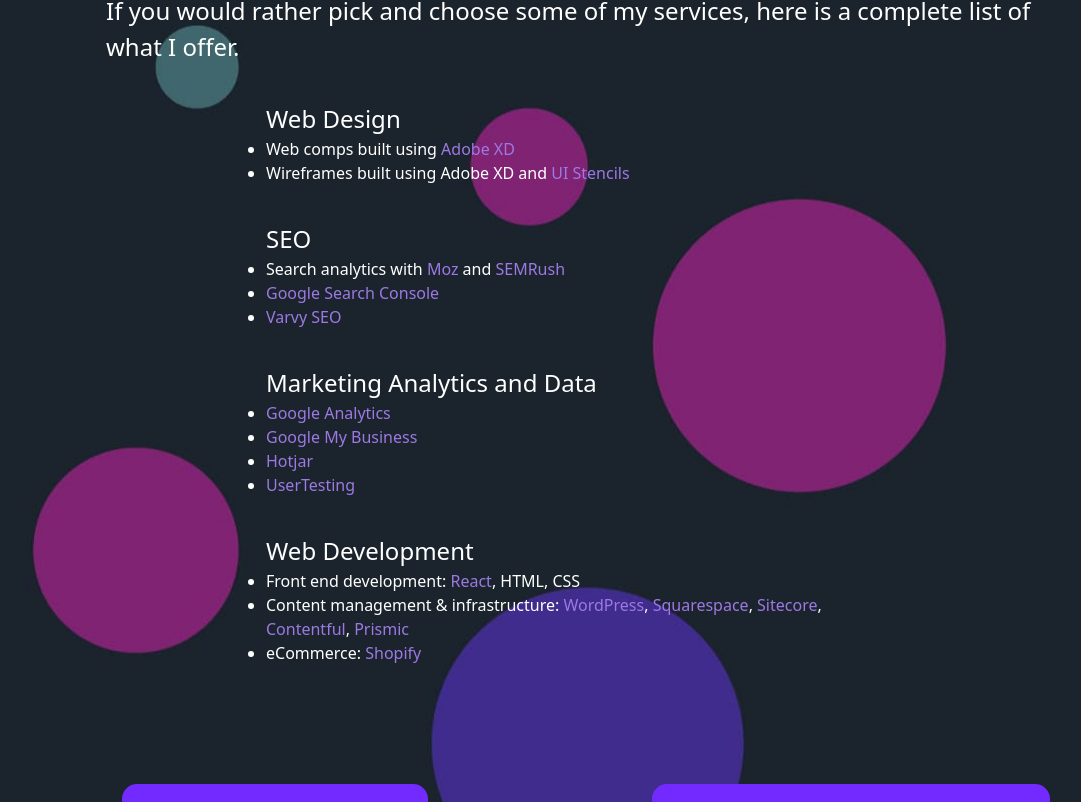
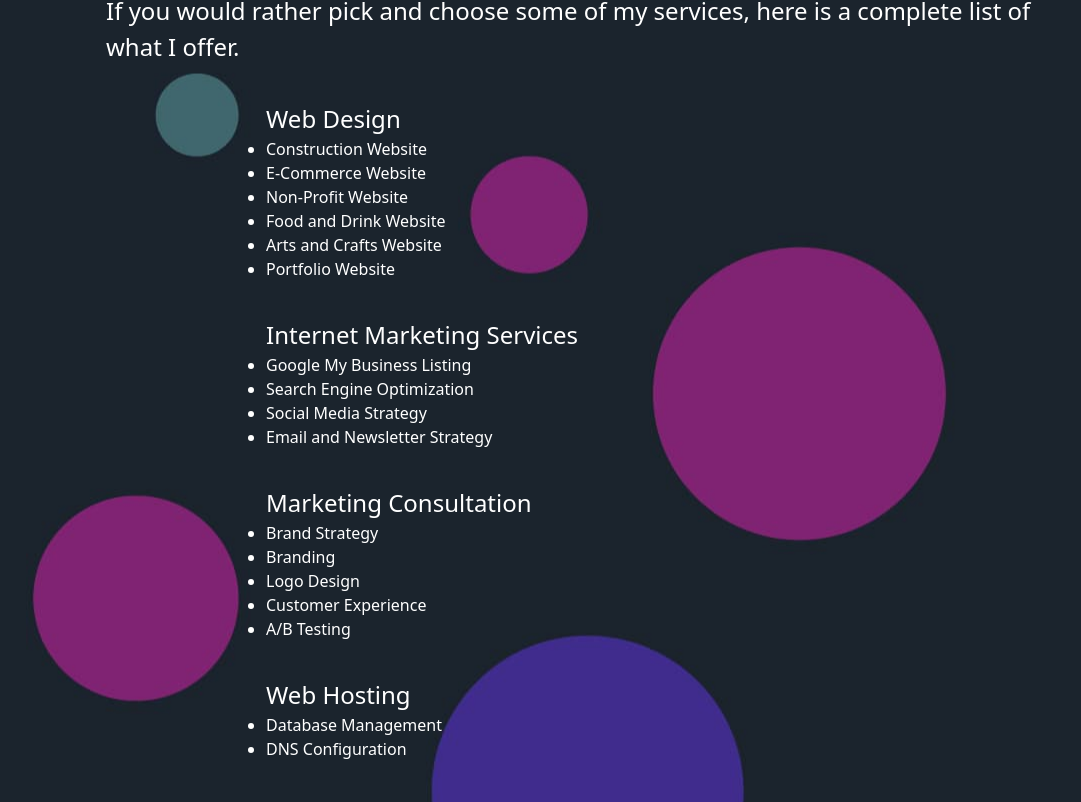
Before and after one commit to jbentley10/header-in-nextjs, a Next.js app: page /services in a window 1280 px wide. Shown: the part 1558-2360 px from the top of the page, without its empty margins (54-1135 px from the left). Built offline with nearby package versions, Linux system fonts and the light colour scheme.

Commit message:
Updated services to match the products listed on my Google My Business page.

```diff
--- a/pages/services.js
+++ b/pages/services.js
@@ -99,30 +99,35 @@
             <p>&nbsp;</p>
             <p className="text-white lg:w-4/6 m-auto">Web Design</p>
             <ul className="list-disc">
-              <li className="text-white lg:w-4/6 m-auto">Web comps built using <a href="https://www.adobe.com/products/xd/details.html" target="_blank" className="text-link-purple hover:text-link-purple-darker cursor-pointer">Adobe XD</a></li>
-              <li className="text-white lg:w-4/6 m-auto">Wireframes built using Adobe XD and <a href="https://www.uistencils.com/" target="_blank" className="text-link-purple hover:text-link-purple-darker cursor-pointer">UI Stencils</a></li>
+              <li className="text-white lg:w-4/6 m-auto">Construction Website</li>
+              <li className="text-white lg:w-4/6 m-auto">E-Commerce Website</li>
+              <li className="text-white lg:w-4/6 m-auto">Non-Profit Website</li>
+              <li className="text-white lg:w-4/6 m-auto">Food and Drink Website</li>
+              <li className="text-white lg:w-4/6 m-auto">Arts and Crafts Website</li>
+              <li className="text-white lg:w-4/6 m-auto">Portfolio Website</li>
             </ul>
             <p>&nbsp;</p>
-            <p className="text-white lg:w-4/6 m-auto">SEO</p>
+            <p className="text-white lg:w-4/6 m-auto">Internet Marketing Services</p>
             <ul className="list-disc">
-              <li className="text-white lg:w-4/6 m-auto">Search analytics with <a href="https://www.moz.com" target="_blank" className="text-link-purple hover:text-link-purple-darker cursor-pointer">Moz</a> and <a href="https://www.semrush.com/" target="_blank" className="text-link-purple hover:text-link-purple-darker cursor-pointer">SEMRush</a></li>
-              <li className="text-white lg:w-4/6 m-auto"><a href="https://search.google.com/search-console/about" target="_blank" className="text-link-purple hover:text-link-purple-darker cursor-pointer">Google Search Console</a></li>
-              <li className="text-white lg:w-4/6 m-auto"><a href="https://varvy.com/" target="_blank" className="text-link-purple hover:text-link-purple-darker cursor-pointer">Varvy SEO</a></li>
+              <li className="text-white lg:w-4/6 m-auto">Google My Business Listing</li>
+              <li className="text-white lg:w-4/6 m-auto">Search Engine Optimization</li>
+              <li className="text-white lg:w-4/6 m-auto">Social Media Strategy</li>
+              <li className="text-white lg:w-4/6 m-auto">Email and Newsletter Strategy</li>
             </ul>
             <p>&nbsp;</p>
-            <p className="text-white lg:w-4/6 m-auto">Marketing Analytics and Data</p>
+            <p className="text-white lg:w-4/6 m-auto">Marketing Consultation</p>
             <ul className="list-disc">
-              <li className="text-white lg:w-4/6 m-auto"><a href="https://marketingplatform.google.com/about/analytics/" target="_blank" className="text-link-purple hover:text-link-purple-darker cursor-pointer">Google Analytics</a></li>
-              <li className="text-white lg:w-4/6 m-auto"><a href="https://www.google.com/business/" target="_blank" className="text-link-purple hover:text-link-purple-darker cursor-pointer">Google My Business</a></li>
-              <li className="text-white lg:w-4/6 m-auto"><a href="https://www.hotjar.com" target="_blank" className="text-link-purple hover:text-link-purple-darker cursor-pointer">Hotjar</a></li>
-              <li className="text-white lg:w-4/6 m-auto"><a href="https://www.usertesting.com" target="_blank" className="text-link-purple hover:text-link-purple-darker cursor-pointer">UserTesting</a></li>
+              <li className="text-white lg:w-4/6 m-auto">Brand Strategy</li>
+              <li className="text-white lg:w-4/6 m-auto">Branding</li>
+              <li className="text-white lg:w-4/6 m-auto">Logo Design</li>
+              <li className="text-white lg:w-4/6 m-auto">Customer Experience</li>
+              <li className="text-white lg:w-4/6 m-auto">A/B Testing</li>
             </ul>
             <p>&nbsp;</p>
-            <p className="text-white lg:w-4/6 m-auto">Web Development</p>
+            <p className="text-white lg:w-4/6 m-auto">Web Hosting</p>
             <ul className="list-disc">
-              <li className="text-white lg:w-4/6 m-auto">Front end development: <a href="https://reactjs.org/" target="_blank" className="text-link-purple hover:text-link-purple-darker cursor-pointer">React</a>, HTML, CSS</li>
-              <li className="text-white lg:w-4/6 m-auto">Content management & infrastructure: <a href="https://wordpress.com/" target="_blank" className="text-link-purple hover:text-link-purple-darker cursor-pointer">WordPress</a>, <a href="https://www.squarespace.com/" target="_blank" className="text-link-purple hover:text-link-purple-darker cursor-pointer">Squarespace</a>, <a href="https://sitecore.com/" target="_blank" className="text-link-purple hover:text-link-purple-darker cursor-pointer">Sitecore</a>, <a href="https://www.contentful.com/" target="_blank" className="text-link-purple hover:text-link-purple-darker cursor-pointer">Contentful</a>, <a href="https://prismic.io" target="_blank" className="text-link-purple hover:text-link-purple-darker cursor-pointer">Prismic</a></li>
-              <li className="text-white lg:w-4/6 m-auto">eCommerce: <a href="https://shopify.com/" target="_blank" className="text-link-purple hover:text-link-purple-darker cursor-pointer">Shopify</a></li>
+            <li className="text-white lg:w-4/6 m-auto">Database Management</li>
+            <li className="text-white lg:w-4/6 m-auto">DNS Configuration</li>
             </ul>
           </div>
           <p>&nbsp;</p>
```
